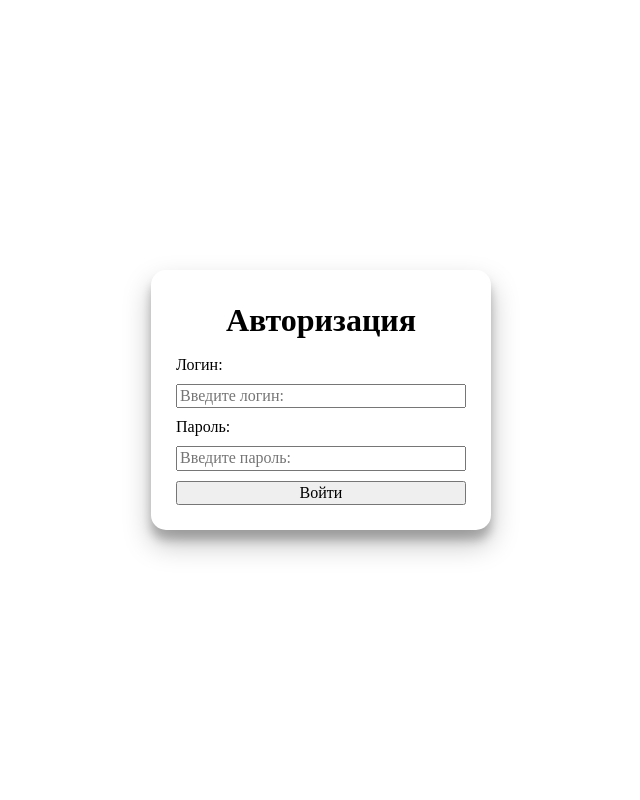
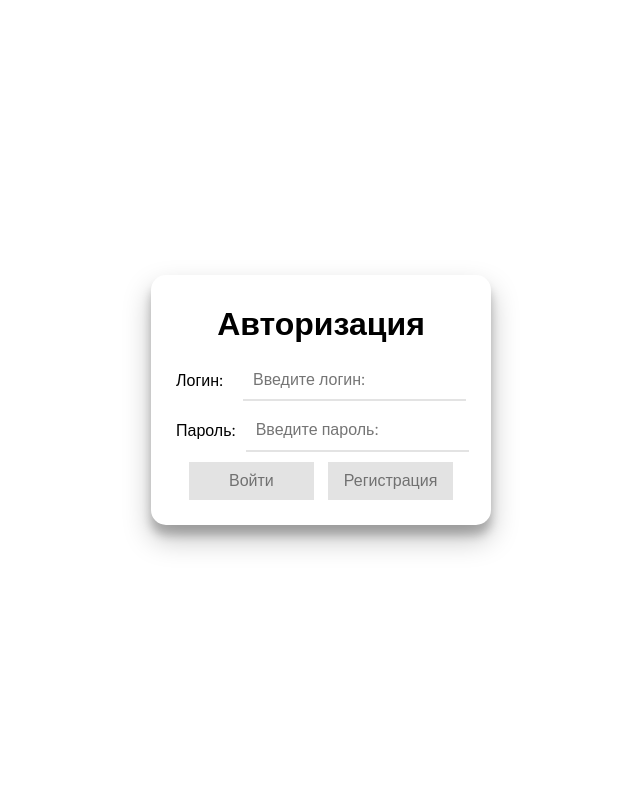
Before and after one commit to UmkaBear/www, a PHP site: page / in a window 1280 px wide. Shown: the whole page, without its empty margins (319-959 px from the left). Run offline with PHP 8.4, Linux system fonts and the light colour scheme.

Commit message:
Изменение формы авторизации

```diff
--- a/assets/CSS/style.css
+++ b/assets/CSS/style.css
@@ -4,6 +4,9 @@ body {
     justify-content: center;
     line-height: 18px;
     height: 100vh;
+    font-family: "Varela Round", sans-serif;
+    font-weight: 400;
+    font-style: normal;
 }
 .container{
     box-shadow: 0 14px 28px rgba(0,0,0,0.25), 0 10px 10px rgba(0,0,0,0.22);
@@ -21,3 +24,28 @@ body {
 .form_authorization input,label,button{
     margin: 5px;
 }
+.form_authorization input{
+    border: unset;
+    padding: 10px;
+    border-bottom: 2px solid #e3e3e3;
+    outline: none;
+}
+.login, .password{
+    display: flex;
+    justify-content: space-between;
+    align-items: center;
+}
+button {
+    padding: 10px;
+    background-color: #e3e3e3;
+    border: unset;
+    cursor: pointer;
+    color: #717171;
+    width: 125px;
+}
+button:hover {
+    background: #e6e6ff;
+}
+.button_form_authorization {
+    margin: auto;
+}
--- a/index.php
+++ b/index.php
@@ -5,6 +5,9 @@
     <meta name="viewport" content="width=device-width, initial-scale=1.0">
     <link rel="stylesheet" type="text/css" href="assets/CSS/normalize.css">
     <link rel="stylesheet" type="text/css" href="assets/CSS/style.css">
+    <link rel="preconnect" href="https://fonts.googleapis.com">
+    <link rel="preconnect" href="https://fonts.gstatic.com" crossorigin>
+    <link href="https://fonts.googleapis.com/css2?family=Varela+Round&display=swap" rel="stylesheet">
     <title>Авторизация</title>
 </head>
 <body>
@@ -15,11 +18,23 @@
         <div class="container">
             <h1>Авторизация</h1>
             <form class="form_authorization" action="#" method="post">
-                <label for="username">Логин:</label>
-                <input type="text" name="username" placeholder="Введите логин:">
-                <label for="password">Пароль:</label>
-                <input type="password" name="password" placeholder="Введите пароль:">
-                <button type="submit">Войти</button>
+                <div class="login">
+                    <div>
+                        <label for="username">Логин:</label>
+                    </div>
+                    <div>
+                        <input type="text" name="username" placeholder="Введите логин:">
+                    </div>
+                </div>
+                <div class="password">
+                    <label for="password">Пароль:</label>
+                    <input type="password" name="password" placeholder="Введите пароль:">
+                </div>
+                <div class="button_form_authorization">
+                    <button type="submit">Войти</button>
+                    <button type="submit">Регистрация</button>
+                </div>
+
             </form>
         </div>
     </main>
```
